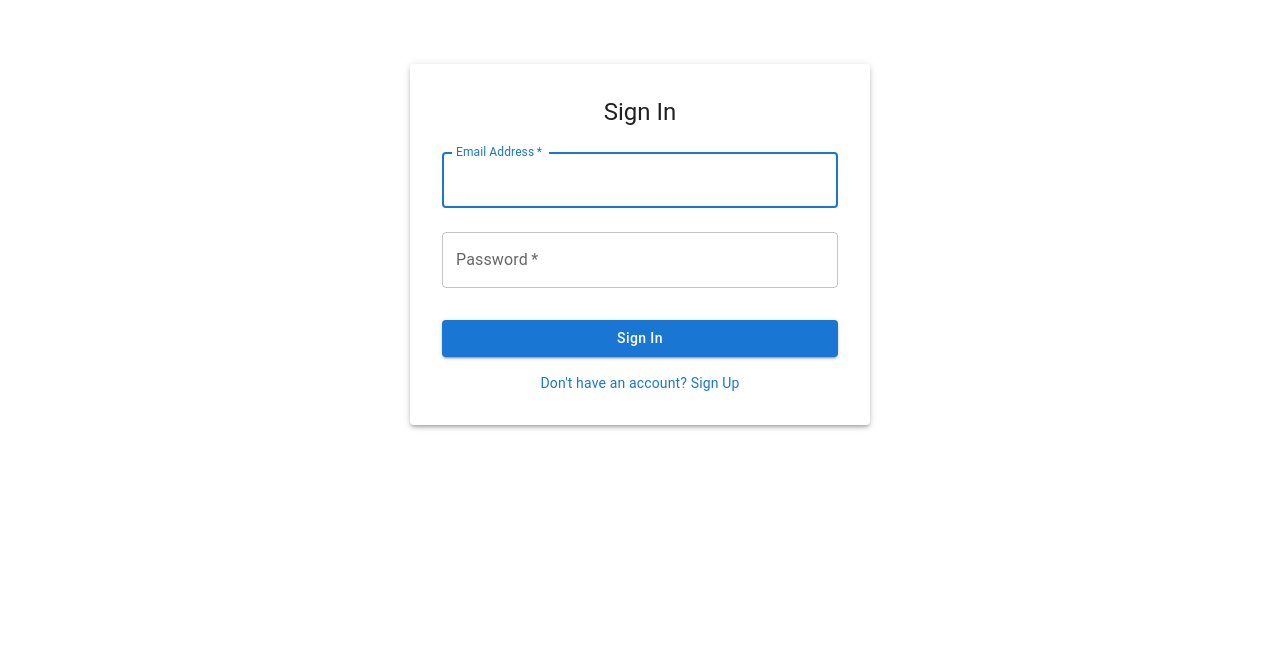
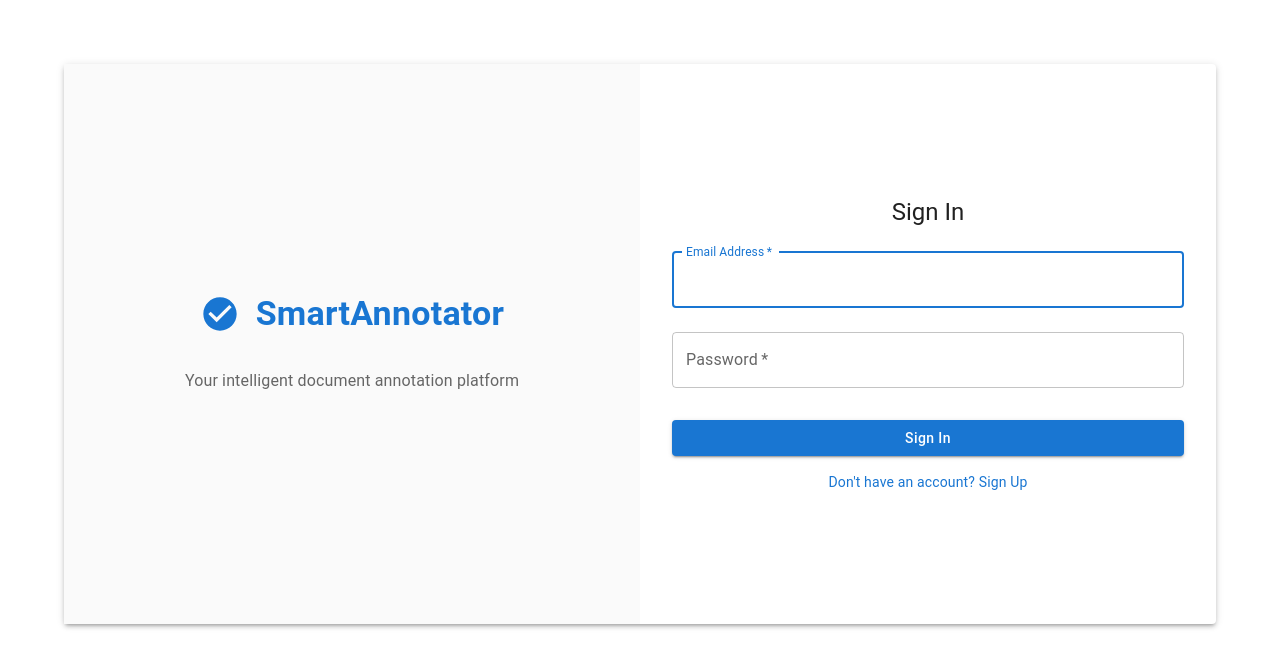
Before and after one commit to ycdaruvuri/SmartAnnotate, a React (Create React App) app in the folder frontend/: page /login in a window 1280 px wide. Shown: the top 668 px of the page. Built offline with nearby package versions, Linux system fonts and the light colour scheme.

Commit message:
feat: added feature to support multi file upload

```diff
--- a/frontend/src/components/auth/Login.js
+++ b/frontend/src/components/auth/Login.js
@@ -9,8 +9,10 @@ import {
   Button,
   Typography,
   Box,
+  Grid,
 } from '@mui/material';
 import { toast } from 'react-toastify';
+import CheckCircleIcon from '@mui/icons-material/CheckCircle';
 
 const Login = () => {
   const navigate = useNavigate();
@@ -40,7 +42,7 @@ const Login = () => {
   };
 
   return (
-    <Container component="main" maxWidth="xs">
+    <Container component="main" maxWidth="lg">
       <Box
         sx={{
           marginTop: 8,
@@ -49,7 +51,79 @@ const Login = () => {
           alignItems: 'center',
         }}
       >
-        <Paper elevation={3} sx={{ p: 4, width: '100%' }}>
+        <Grid container component={Paper} elevation={3} sx={{ height: '70vh' }}>
+          {/* Left side - Logo and App Name */}
+          <Grid
+            item
+            xs={12}
+            md={6}
+            sx={{
+              display: 'flex',
+              flexDirection: 'column',
+              alignItems: 'center',
+              justifyContent: 'center',
+              bgcolor: '#fafafa',
+              p: 4,
+            }}
+          >
+            <Box
+              sx={{
+                display: 'flex',
+                flexDirection: 'column',
+                alignItems: 'center',
+                gap: 2,
+              }}
+            >
+              <Box
+                sx={{
+                  display: 'flex',
+                  alignItems: 'center',
+                  gap: 2,
+                }}
+              >
+                <CheckCircleIcon
+                  sx={{
+                    fontSize: 40,
+                    color: '#1976d2',
+                  }}
+                />
+                <Typography
+                  variant="h4"
+                  component="h1"
+                  sx={{
+                    color: '#1976d2',
+                    fontWeight: 'bold',
+                  }}
+                >
+                  SmartAnnotator
+                </Typography>
+              </Box>
+              <Typography
+                variant="subtitle1"
+                sx={{
+                  color: '#666',
+                  maxWidth: 400,
+                  textAlign: 'center',
+                  mt: 2,
+                }}
+              >
+                Your intelligent document annotation platform
+              </Typography>
+            </Box>
+          </Grid>
+
+          {/* Right side - Login Form */}
+          <Grid
+            item
+            xs={12}
+            md={6}
+            sx={{
+              p: 4,
+              display: 'flex',
+              flexDirection: 'column',
+              justifyContent: 'center',
+            }}
+          >
             <Typography component="h1" variant="h5" align="center" gutterBottom>
               Sign In
             </Typography>
@@ -94,7 +168,8 @@ const Login = () => {
                 </Link>
               </Box>
             </form>
-        </Paper>
+          </Grid>
+        </Grid>
       </Box>
     </Container>
   );
--- a/frontend/src/components/projects/ProjectView.js
+++ b/frontend/src/components/projects/ProjectView.js
@@ -240,19 +240,35 @@ const ProjectView = () => {
   };
 
   const handleFileUpload = async (event) => {
-    const file = event.target.files[0];
-    if (!file) return;
+    const files = Array.from(event.target.files);
+    if (!files.length) return;
 
     setUploading(true);
     try {
-      await uploadDocument(projectId, file);
+      const response = await uploadDocument(projectId, files);
       await refreshData();
-      toast.success('Document uploaded successfully');
+
+      // Show appropriate success/warning message based on upload results
+      if (response.failed_count > 0) {
+        if (response.uploaded_count > 0) {
+          toast.warning(
+            `Uploaded ${response.uploaded_count} document(s) successfully, but ${response.failed_count} file(s) failed. Check console for details.`
+          );
+          console.log('Failed uploads:', response.failed_documents);
+        } else {
+          toast.error('Failed to upload documents. Check console for details.');
+          console.log('Failed uploads:', response.failed_documents);
+        }
+      } else {
+        toast.success(`Successfully uploaded ${response.uploaded_count} document(s)`);
+      }
     } catch (error) {
-      console.error('Error uploading document:', error);
-      toast.error('Failed to upload document');
+      console.error('Error uploading documents:', error);
+      toast.error('Failed to upload documents');
     } finally {
       setUploading(false);
+      // Reset the file input
+      event.target.value = '';
     }
   };
 
@@ -490,12 +506,14 @@ const ProjectView = () => {
               component="label"
               disabled={uploading}
             >
-              Upload File
+              Upload Files
               <input
                 type="file"
-                hidden
+                multiple
                 onChange={handleFileUpload}
-                accept=".txt,.doc,.docx,.pdf"
+                style={{ display: 'none' }}
+                id="file-upload-input"
+                accept=".txt,.md,.json,.csv"
               />
             </Button>
             <Button
--- a/frontend/src/utils/api.js
+++ b/frontend/src/utils/api.js
@@ -80,11 +80,17 @@ export const createDocument = async (documentData) => {
   }
 };
 
-export const uploadDocument = async (projectId, file) => {
+export const uploadDocument = async (projectId, files) => {
   try {
-    console.log('Uploading document for project:', projectId);
+    console.log('Uploading documents for project:', projectId);
     const formData = new FormData();
-    formData.append('file', file);
+
+    // Handle both single file and multiple files
+    if (Array.isArray(files)) {
+      files.forEach(file => formData.append('files', file));
+    } else {
+      formData.append('files', files);
+    }
     formData.append('project_id', projectId);
 
     const response = await axios.post(
@@ -96,10 +102,10 @@ export const uploadDocument = async (projectId, file) => {
         },
       }
     );
-    console.log('Uploaded document:', response.data);
+    console.log('Upload response:', response.data);
     return response.data;
   } catch (error) {
-    console.error('Error uploading document:', error);
+    console.error('Error uploading documents:', error);
     throw error;
   }
 };
```
Also changed, not shown: 1 other file (tests, documents, lock files or other folders). Lines whose indentation alone changed are shown as unchanged.
